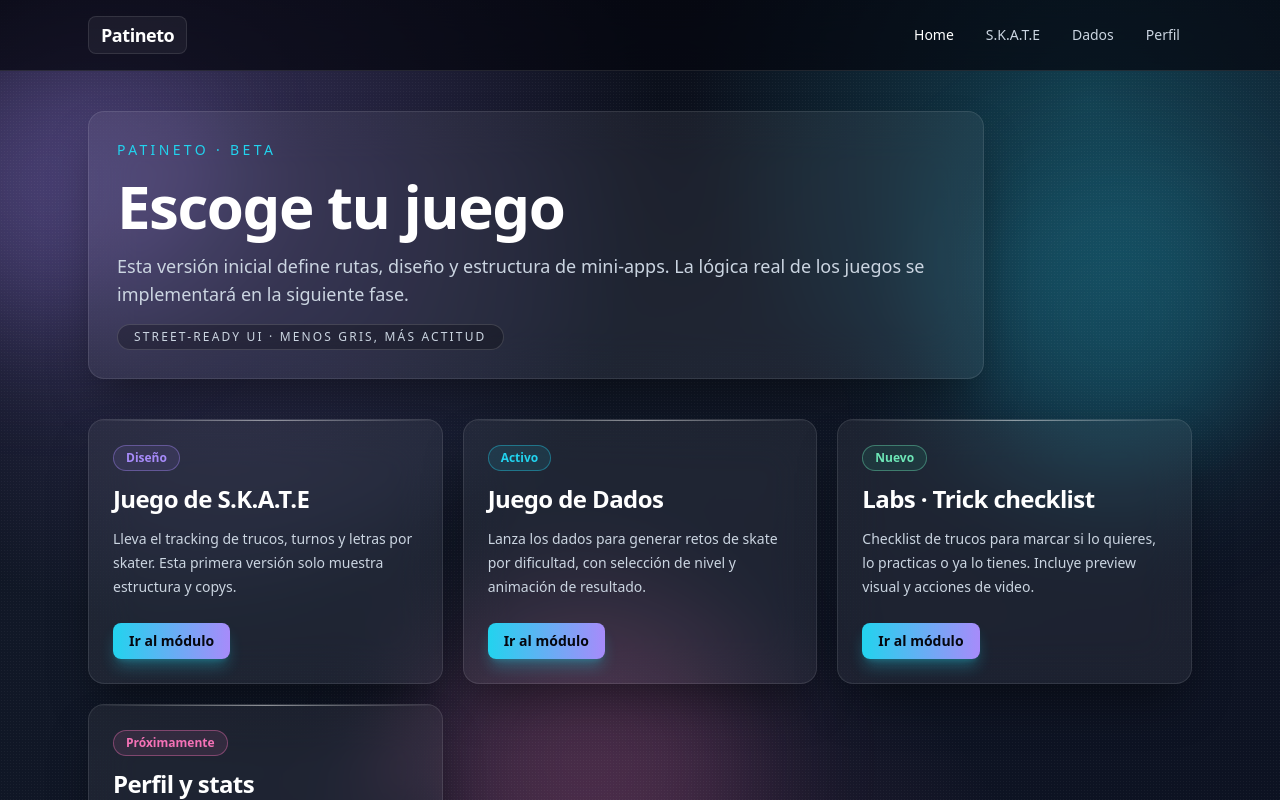
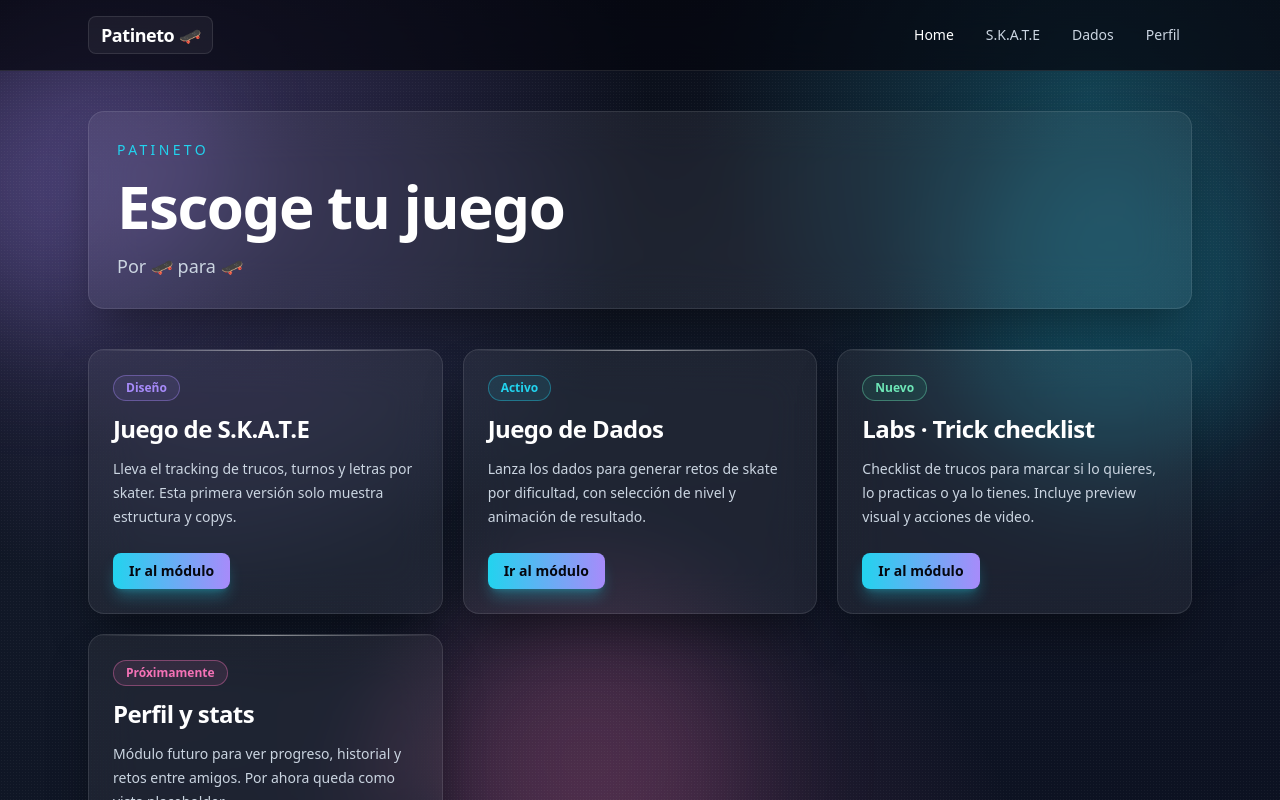
Before and after one commit to calderonsteven/patineto, a Next.js app: page / in a window 1280 px wide. Shown: the top 800 px of the page. Built offline with nearby package versions, Linux system fonts and the light colour scheme.

Commit message:
Enhance UI by adding skateboard emoji to the title and updating header text for clarity

```diff
--- a/app/layout.tsx
+++ b/app/layout.tsx
@@ -32,7 +32,7 @@ export default function RootLayout({
         <header className="sticky top-0 z-20 border-b border-white/10 bg-deck-950/70 backdrop-blur-xl">
           <nav className="mx-auto flex max-w-6xl flex-wrap items-center gap-3 px-4 py-4 sm:flex-nowrap sm:justify-between sm:px-6">
             <Link href="/" className="w-fit rounded-lg border border-white/10 bg-white/5 px-3 py-1 text-lg font-black tracking-tight text-white">
-              Patineto
+              Patineto 🛹
             </Link>
             <MainNav items={navItems} />
           </nav>
--- a/app/page.tsx
+++ b/app/page.tsx
@@ -34,15 +34,11 @@ const games = [
 export default function HomePage() {
   return (
     <section className="space-y-10">
-      <header className="neo-panel max-w-4xl space-y-4 p-7">
-        <p className="text-sm uppercase tracking-[0.24em] text-hype-cyan">Patineto · Beta</p>
+      <header className="neo-panel space-y-4 p-7">
+        <p className="text-sm uppercase tracking-[0.24em] text-hype-cyan">Patineto</p>
         <h1 className="text-4xl font-black tracking-tight sm:text-6xl">Escoge tu juego</h1>
         <p className="text-base leading-7 text-deck-300 sm:text-lg">
-          Esta versión inicial define rutas, diseño y estructura de mini-apps. La lógica real de los juegos se
-          implementará en la siguiente fase.
-        </p>
-        <p className="inline-flex rounded-full border border-white/15 bg-black/25 px-4 py-1 text-xs font-medium uppercase tracking-[0.18em] text-deck-300">
-          Street-ready UI · menos gris, más actitud
+          Por 🛹 para 🛹
         </p>
       </header>
 
--- a/app/skate/page.tsx
+++ b/app/skate/page.tsx
@@ -408,7 +408,7 @@ export default function SkatePage() {
 
       {phase === 'starting' && (
         <div className="space-y-5 text-center">
-          <h2 className="text-2xl font-bold">🪨 📄 ✂️ Piedra, papel o tijera</h2>
+          <h2 className="text-2xl font-bold">Piedra, papel o tijera</h2>
           <p className="text-3xl font-extrabold text-hype-cyan">{rpsLabel}</p>
           <p className="text-lg font-semibold">Empieza: {startingPlayerName || '...'}</p>
         </div>
```
